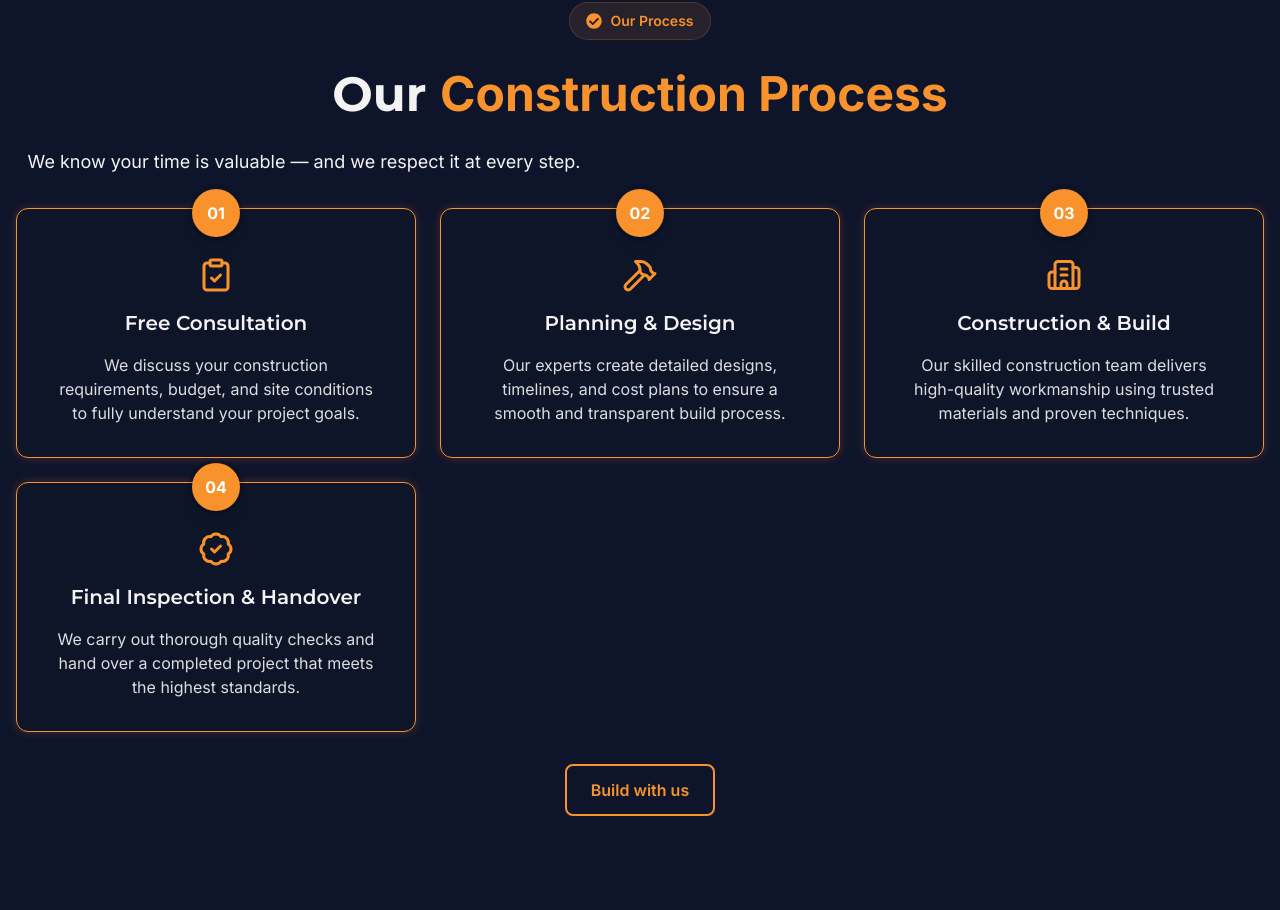
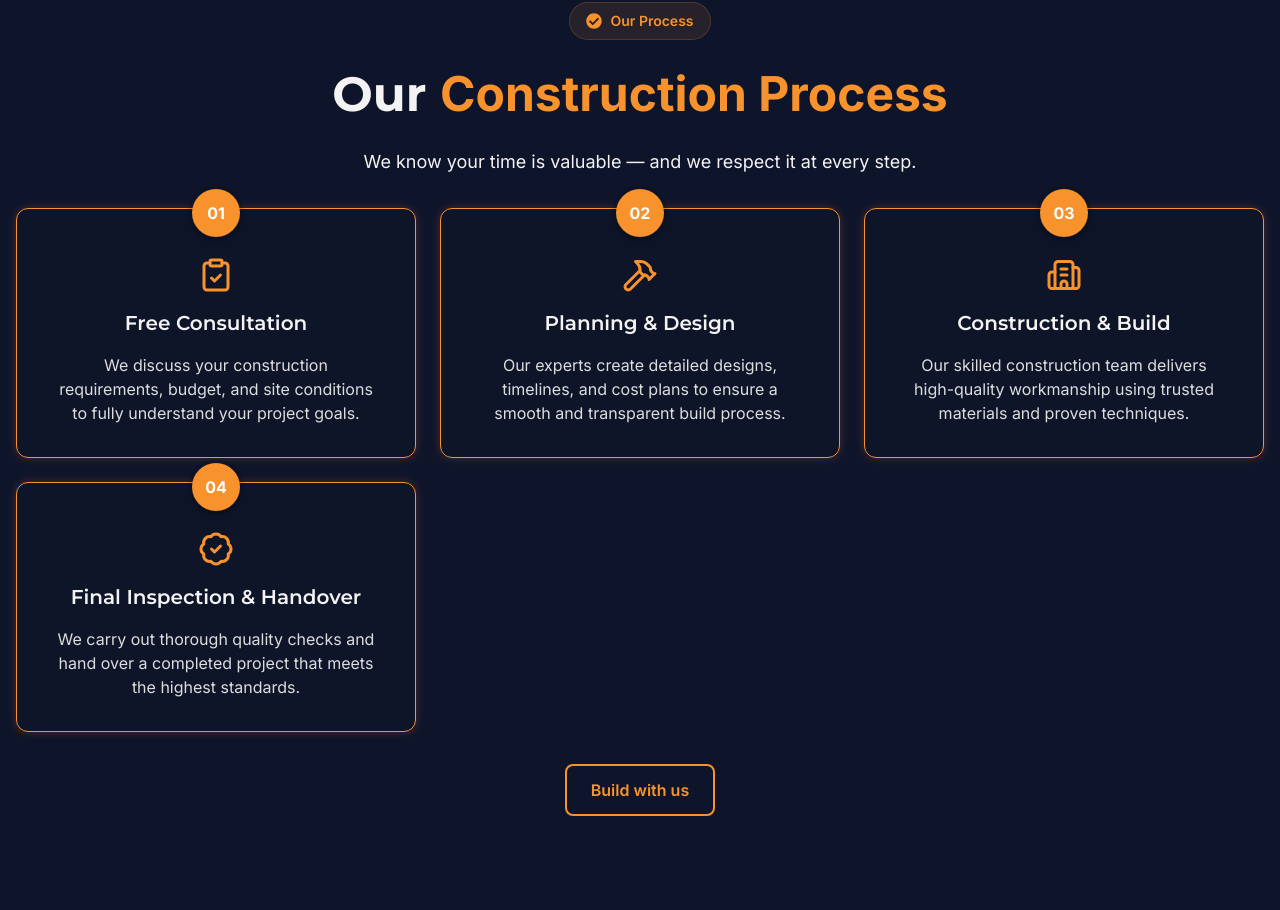
Before and after one commit to FarahS-Teams/fa-builders, a Next.js app: page /about in a window 1280 px wide. Shown: the part 3664-4574 px from the top of the page. Built offline with nearby package versions, Linux system fonts and the light colour scheme.

Commit message:
two-bugs-solved

```diff
--- a/app/projects/[slug]/page.jsx
+++ b/app/projects/[slug]/page.jsx
@@ -112,7 +112,9 @@ export default async function ProjectPage({ params }) {
               <h2 className="text-2xl font-bold mb-4 text-primary">
                 Project Overview
               </h2>
-              <p className="text-md md:text-lg mb-10">{project.description}</p>
+              <p className="text-left sm:text-center text-md md:text-lg mb-10">
+                {project.description}
+              </p>
               <ProjectGallery images={project.gallery} />
             </div>
 
--- a/components/about/OurProcess.jsx
+++ b/components/about/OurProcess.jsx
@@ -72,7 +72,7 @@ const OurProcess = () => {
           </h2>
 
           <p
-            className="text-base sm:text-lg max-w-xl mb-8"
+            className="text-base sm:text-lg max-w-xl mb-8 mx-auto"
             style={{ fontFamily: "var(--font-inter)" }}
           >
             We know your time is valuable — and we respect it at every step.
```
